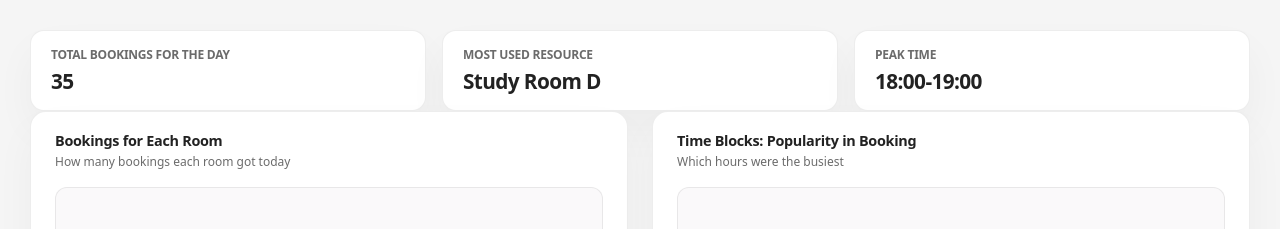
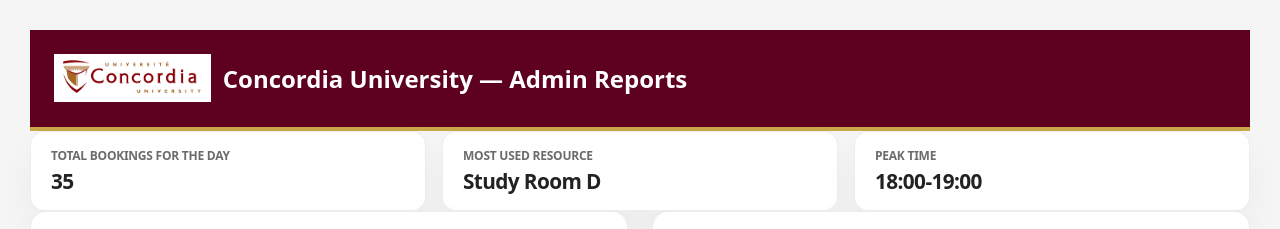
Before and after one commit to mayarrekmani/Soen287GroupProject, a plain HTML site: page statistic.html in a window 1280 px wide. Shown: the top 229 px of the page. Drawn offline with Linux system fonts and the light colour scheme.

Commit message:
headers added

```diff
--- a/statistic.html
+++ b/statistic.html
@@ -17,6 +17,22 @@
 
       --border-soft: rgba(0,0,0,0.07);
       --bg-soft: #faf9fa;
+    }
+
+    /* --- Concordia Header --- */
+    .site-header {
+      background-color: #5e001f; /* Concordia burgundy */
+      color: #fff;
+      border-bottom: 4px solid #c9a646; /* gold accent stripe */
+      padding: 12px 24px;
+      display: flex;
+      align-items: center;
+    }
+
+    .site-header img {
+      height: 48px;
+      width: auto;
+      margin-right: 12px;
     }
 
     body {
@@ -49,7 +65,6 @@
       row-gap: 6px;
     }
 
-    /* "Total Bookings for the Day", "Most Used Resource", etc */
     .sectionup h2 {
       margin: 0;
       font-size: 0.75rem;
@@ -60,7 +75,6 @@
       text-transform: uppercase;
     }
 
-    /* "35", "Study Room D", "18:00-19:00" */
     .sectionup h1 {
       margin: 0;
       font-size: 1.3rem;
@@ -69,8 +83,6 @@
       line-height: 1.2;
       letter-spacing: -0.03em;
     }
-
-    /* ===================== BOTTOM REPORT CARDS ===================== */
 
     .bottomRow {
       display: flex;
@@ -92,14 +104,12 @@
       row-gap: 16px;
     }
 
-    /* Title area for each report card */
     .typeOfReport {
       display: flex;
       flex-direction: column;
       row-gap: 4px;
     }
 
-    /* "Bookings for Each Room" / "Time Blocks: Popularity in Booking" */
     .typeOfReport h3 {
       margin: 0;
       font-size: 0.9rem;
@@ -109,7 +119,6 @@
       letter-spacing: -0.02em;
     }
 
-    /* The light grey subtext under each h3 */
     .reportSubtext {
       margin: 0;
       font-size: 0.75rem;
@@ -117,7 +126,6 @@
       line-height: 1.4;
     }
 
-    /* box that holds the chart image */
     .chartImageWrapper {
       background: var(--bg-soft);
       border: 1px solid var(--border-soft);
@@ -140,6 +148,12 @@
   </style>
 </head>
 <body>
+
+  <!-- Concordia Header -->
+  <header class="site-header">
+    <img src="concordiaEmblem.png" alt="Concordia Emblem">
+    <h2>Concordia University — Admin Reports</h2>
+  </header>
 
   <main class="pageWrap">
 
```
Also changed, not shown: adminPage.html (+1 -1 lines), approvals.html (+23 -0 lines), resources.html (+13 -7 lines).
